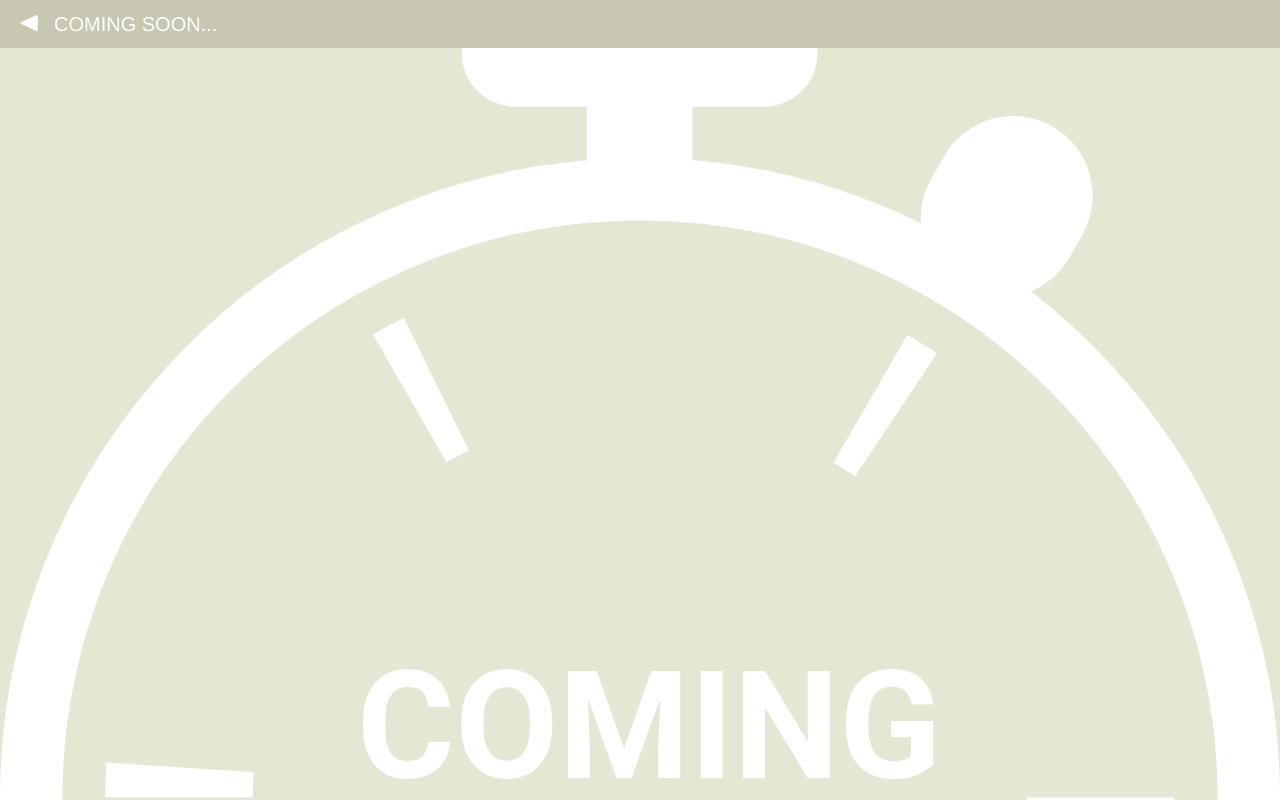
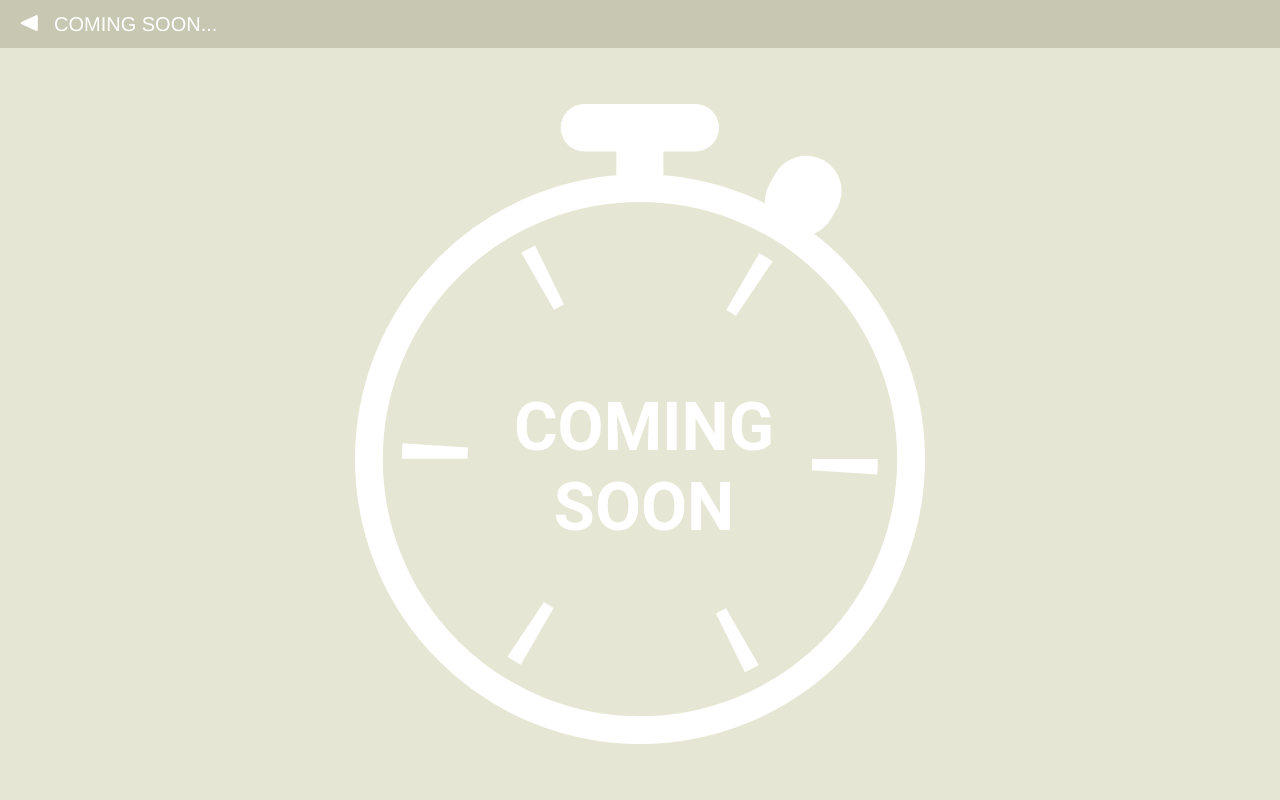
Before and after one commit to fac-14/OSCEBossKey, a React (Vite) app: page /coming-soon in a window 1280 px wide. Shown: the top 800 px of the page. Built offline with nearby package versions, Linux system fonts and the light colour scheme; a web font is replaced by a local one.

Commit message:
position coming soon icon in the center

```diff
--- a/src/assets/universal-styles.scss
+++ b/src/assets/universal-styles.scss
@@ -34,3 +34,16 @@ body {
   padding: 32px 0;
   // border: 1px solid yellow;
 }
+
+#icon-wrapper {
+  display: flex;
+  justify-content: center;
+  align-items: center;
+  height: calc(100vh - 48px);
+  width: 100vw;
+  margin: 48px 0;
+}
+
+#icon-wrapper #coming-soon-icon {
+  height: 80vmin;
+}
```
